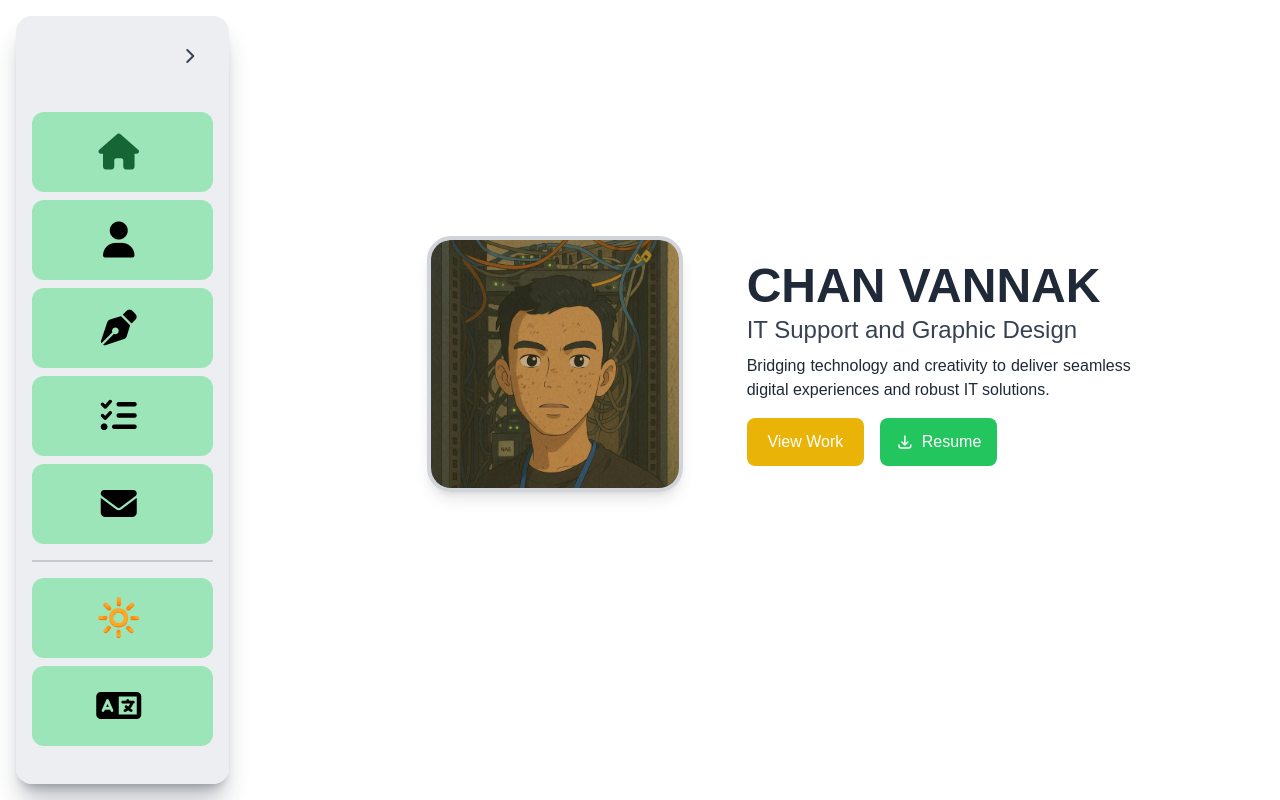
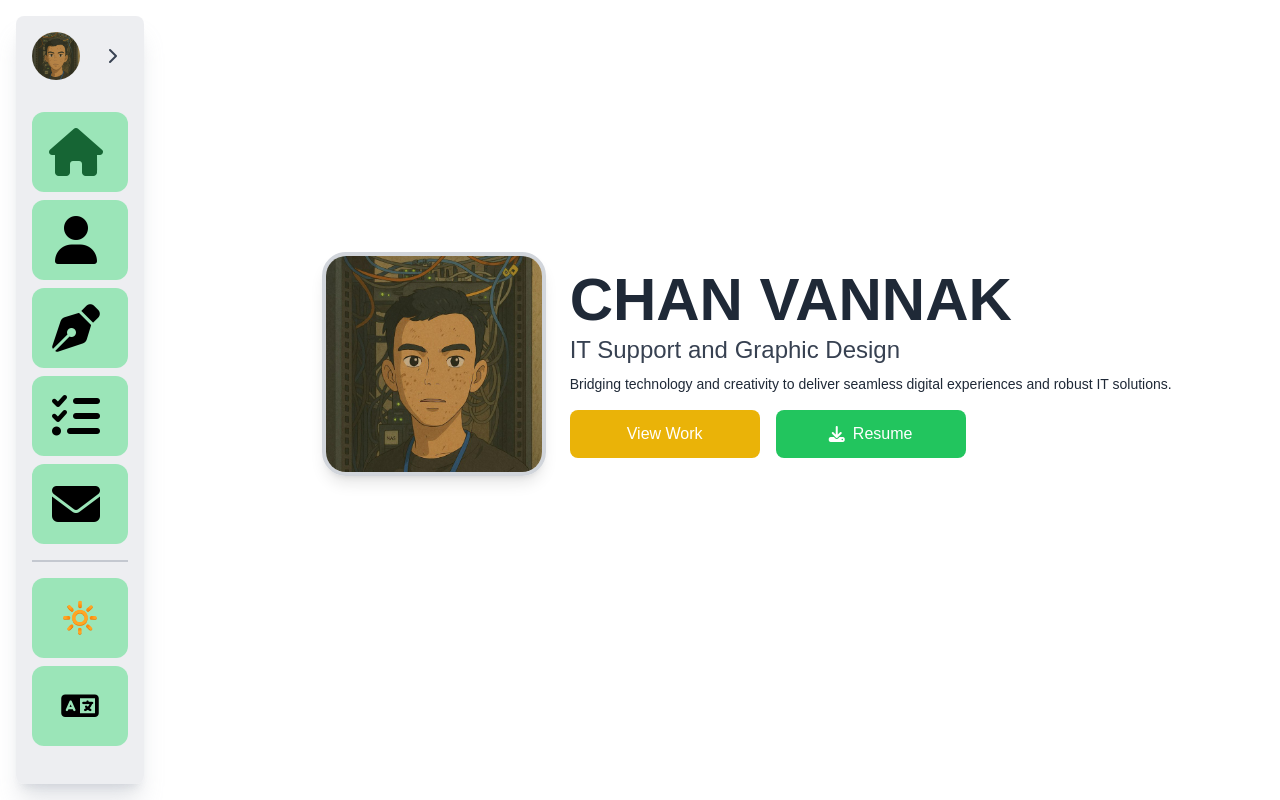
Before and after one commit to VannnakChan884/Vue-Portfolio, a Vue app: page / in a window 1280 px wide. Built offline with nearby package versions, Linux system fonts and the light colour scheme.

Commit message:
change width navbar

```diff
--- a/src/components/NavBar.vue
+++ b/src/components/NavBar.vue
@@ -16,8 +16,8 @@ const toggleMenu = () => {
 <template>
   <header class="w-full md:h-[96vh] md:w-1/4 lg:w-1/5 xl:w-1/6 fixed md:top-4 bottom-0 md:p-4 z-50">
     <div
-      class="w-full md:h-full p-2 md:p-4 flex flex-col absolute bottom-0 backdrop-blur-sm bg-gray-200/70 dark:bg-gray-800/70 rounded-t-2xl shadow-xl shadow-gray-800/30 md:rounded-b-2xl transition-all duration-300 ease-in-out"
-      :class="{ 'h-16': !isOpen, 'h-auto': isOpen }">
+      class="w-full md:h-full p-2 md:p-4 flex flex-col absolute bottom-0 backdrop-blur-sm bg-gray-200/70 dark:bg-gray-800/70 rounded-t-2xl shadow-xl shadow-gray-400/30 md:rounded-lg transition-all duration-300 ease-in-out"
+      :class="{ 'h-16 md:w-32': !isOpen, 'h-auto md:w-56': isOpen }">
       <!-- Mobile Header (always visible on mobile) -->
       <div class="md:hidden flex justify-between items-center mb-2">
         <h1 class="text-xl text-gray-700 dark:text-white/80 font-bold">Vannak</h1>
@@ -29,10 +29,12 @@ const toggleMenu = () => {
 
       <!-- Desktop Header -->
       <div class="hidden md:flex mb-4 justify-between items-center">
-        <h1 class="text-xl md:text-4xl text-gray-700 dark:text-white/80 font-bold transition-all duration-300"
-          :class="{ 'opacity-0 w-0': !isOpen, 'opacity-100 w-auto': isOpen }">Vannak</h1>
+        <h1 class="text-xl md:text-4xl text-gray-700 dark:text-white/80 font-bold transition-all duration-300 ease-in"
+          :class="{ 'hidden': !isOpen, 'flex': isOpen }">Vannak
+        </h1>
+        <img src="../assets/avatar.jpg" alt="Avatar" class="w-12 h-12 object-cover rounded-full transition duration-300 ease-in-out" :class="{ 'flex': !isOpen, 'hidden': isOpen }">
         <button @click="toggleMenu"
-          class="w-12 h-12 p-2 flex justify-center items-center hover:bg-gray-700 hover:dark:bg-white/80 hover:text-gray-200 text-gray-700 dark:text-white/80 hover:dark:text-gray-700 rounded-full transition duration-300 ease-in-out">
+          class="w-8 h-8 p-2 flex justify-center items-center hover:bg-gray-700 hover:dark:bg-white/80 hover:text-gray-200 text-gray-700 dark:text-white/80 hover:dark:text-gray-700 rounded-full transition duration-300 ease-in-out">
           <i class="fa-solid" :class="isOpen ? 'fa-chevron-left' : 'fa-chevron-right'"></i>
         </button>
       </div>
@@ -41,55 +43,53 @@ const toggleMenu = () => {
       <div class="overflow-hidden transition-all duration-300 ease-in-out"
         :class="{ 'max-h-0 md:max-h-full': !isOpen, 'max-h-screen': isOpen }">
         <nav class="grid grid-cols-7 md:grid-cols-1 gap-2 text-center md:mt-4">
-          <RouterLink to="/" class="h-14 md:h-20 bg-green-400/50 hover:bg-green-600/50 dark:bg-gray-900 dark:hover:bg-gray-700 dark:text-white/80 font-medium rounded-xl flex items-center justify-center transition"
+          <RouterLink to="/"
+            class="h-14 md:h-20 bg-green-400/50 hover:bg-green-600/50 dark:bg-gray-900 dark:hover:bg-gray-700 dark:text-white/80 font-medium rounded-xl flex flex-col md:flex-row items-center justify-center transition"
             :class="{ 'md:justify-start md:px-4': isOpen, 'md:justify-center': !isOpen }">
-            <i class="fa-solid fa-house text-green-800 dark:text-green-500 text-base md:text-4xl"></i>
-            <span class="text-[7px] font-bold md:text-sm ml-2 transition-all duration-300"
-              :class="{ 'opacity-0 md:opacity-0 md:w-0': !isOpen, 'opacity-100 md:opacity-100 md:w-auto': isOpen }">Home</span>
+            <i
+              class="fa-solid fa-house text-green-800 dark:text-green-500 text-base md:text-3xl lg:text-4xl xl:text-5xl"></i>
+            <span class="text-[7px] font-bold md:text-base lg:text-md xl:text-lg md:ml-2 transition-all duration-300"
+              :class="{ 'opacity-0 md:opacity-0 md:w-0 md:ml-0': !isOpen, 'opacity-100 md:opacity-100 md:w-auto': isOpen }">Home</span>
           </RouterLink>
           <RouterLink to="/about"
-            class="h-14 md:h-20 bg-green-400/50 hover:bg-green-600/50 dark:bg-gray-900 dark:hover:bg-gray-700 dark:text-white/80 font-medium rounded-xl flex items-center justify-center transition"
+            class="h-14 md:h-20 bg-green-400/50 hover:bg-green-600/50 dark:bg-gray-900 dark:hover:bg-gray-700 dark:text-white/80 font-medium rounded-xl flex flex-col md:flex-row items-center justify-center transition"
             :class="{ 'md:justify-start md:px-4': isOpen, 'md:justify-center': !isOpen }">
-            <i class="fa-solid fa-user text-base md:text-4xl"></i>
-            <span class="text-[7px] md:text-sm ml-2 transition-all duration-300"
-              :class="{ 'opacity-0 md:opacity-0 md:w-0': !isOpen, 'opacity-100 md:opacity-100 md:w-auto': isOpen }">About</span>
+            <i class="fa-solid fa-user text-base md:text-3xl lg:text-4xl xl:text-5xl"></i>
+            <span class="text-[7px] md:text-base lg:text-md xl:text-lg md:ml-2 transition-all duration-300"
+              :class="{ 'opacity-0 md:opacity-0 md:w-0 md:ml-0': !isOpen, 'opacity-100 md:opacity-100 md:w-auto': isOpen }">About</span>
           </RouterLink>
           <RouterLink to="/skill"
-            class="h-14 md:h-20 bg-green-400/50 hover:bg-green-600/50 dark:bg-gray-900 dark:hover:bg-gray-700 dark:text-white/80 font-medium rounded-xl flex items-center justify-center transition"
+            class="h-14 md:h-20 bg-green-400/50 hover:bg-green-600/50 dark:bg-gray-900 dark:hover:bg-gray-700 dark:text-white/80 font-medium rounded-xl flex flex-col md:flex-row items-center justify-center transition"
             :class="{ 'md:justify-start md:px-4': isOpen, 'md:justify-center': !isOpen }">
-            <i class="fa-solid fa-pen-nib text-base md:text-4xl"></i>
-            <span class="text-[7px] md:text-sm ml-2 transition-all duration-300"
-              :class="{ 'opacity-0 md:opacity-0 md:w-0': !isOpen, 'opacity-100 md:opacity-100 md:w-auto': isOpen }">Skills</span>
+            <i class="fa-solid fa-pen-nib text-base md:text-3xl lg:text-4xl xl:text-5xl"></i>
+            <span class="text-[7px] md:text-base lg:text-md xl:text-lg md:ml-2 transition-all duration-300"
+              :class="{ 'opacity-0 md:opacity-0 md:w-0 md:ml-0': !isOpen, 'opacity-100 md:opacity-100 md:w-auto': isOpen }">Skills</span>
           </RouterLink>
           <RouterLink to="/project"
-            class="h-14 md:h-20 bg-green-400/50 hover:bg-green-600/50 dark:bg-gray-900 dark:hover:bg-gray-700 dark:text-white/80 font-medium rounded-xl flex items-center justify-center transition"
+            class="h-14 md:h-20 bg-green-400/50 hover:bg-green-600/50 dark:bg-gray-900 dark:hover:bg-gray-700 dark:text-white/80 font-medium rounded-xl flex flex-col md:flex-row items-center justify-center transition"
             :class="{ 'md:justify-start md:px-4': isOpen, 'md:justify-center': !isOpen }">
-            <i class="fa-solid fa-list-check text-base md:text-4xl"></i>
-            <span class="text-[7px] md:text-sm ml-2 transition-all duration-300"
-              :class="{ 'opacity-0 md:opacity-0 md:w-0': !isOpen, 'opacity-100 md:opacity-100 md:w-auto': isOpen }">Projects</span>
+            <i class="fa-solid fa-list-check text-base md:text-3xl lg:text-4xl xl:text-5xl"></i>
+            <span class="text-[7px] md:text-base lg:text-md xl:text-lg md:ml-2 transition-all duration-300"
+              :class="{ 'opacity-0 md:opacity-0 md:w-0 md:ml-0': !isOpen, 'opacity-100 md:opacity-100 md:w-auto': isOpen }">Projects</span>
           </RouterLink>
           <RouterLink to="/contact"
-            class="h-14 md:h-20 bg-green-400/50 hover:bg-green-600/50 dark:bg-gray-900 dark:hover:bg-gray-700 dark:text-white/80 font-medium rounded-xl flex items-center justify-center transition"
+            class="h-14 md:h-20 bg-green-400/50 hover:bg-green-600/50 dark:bg-gray-900 dark:hover:bg-gray-700 dark:text-white/80 font-medium rounded-xl flex flex-col md:flex-row items-center justify-center transition"
             :class="{ 'md:justify-start md:px-4': isOpen, 'md:justify-center': !isOpen }">
-            <i class="fa-solid fa-envelope text-base md:text-4xl"></i>
-            <span class="text-[7px] md:text-sm ml-2 transition-all duration-300"
-              :class="{ 'opacity-0 md:opacity-0 md:w-0': !isOpen, 'opacity-100 md:opacity-100 md:w-auto': isOpen }">Contact</span>
+            <i class="fa-solid fa-envelope text-base md:text-3xl lg:text-4xl xl:text-5xl"></i>
+            <span class="text-[7px] md:text-base lg:text-md xl:text-lg md:ml-2 transition-all duration-300"
+              :class="{ 'opacity-0 md:opacity-0 md:w-0 md:ml-0': !isOpen, 'opacity-100 md:opacity-100 md:w-auto': isOpen }">Contact</span>
           </RouterLink>
 
           <!-- Mobile Screen -->
-          <button @click="toggleDark()"
-            class="md:hidden h-14 md:h-20 bg-green-400/50 hover:bg-green-600/50 dark:bg-gray-900 dark:hover:bg-gray-700 dark:text-white/80 font-medium rounded-xl flex flex-col items-center justify-center transition">
-            <span class="text-base md:text-4xl">
-              {{ isDark ? "🌜" : "🔆" }}
-            </span>
-          </button>
           <div class="md:hidden h-14 md:h-20 relative group">
             <button
               class="h-full w-full bg-green-400/50 hover:bg-green-600/50 dark:bg-gray-900 dark:hover:bg-gray-700 dark:text-white/80 font-medium rounded-xl flex flex-col items-center justify-center transition">
               <i class="fa-solid fa-language text-base md:text-4xl"></i>
+              <span class="md:ml-2 transition-all duration-300"
+                :class="{ 'opacity-0 md:opacity-0 md:w-0': !isOpen, 'text-[7px] opacity-100 md:opacity-100 md:w-auto': isOpen }">Language</span>
             </button>
             <div
-              class="fixed right-2 -top-8 md:top-20 md:left-0 w-24 bg-white dark:bg-gray-800 dark:text-gray-200 rounded-lg overflow-hidden shadow-lg py-0 z-10 invisible group-hover:visible opacity-0 group-hover:opacity-100 transition">
+              class="fixed right-14 -top-8 md:top-20 md:left-0 w-24 bg-white dark:bg-gray-800 dark:text-gray-200 rounded-lg overflow-hidden shadow-lg py-0 z-10 invisible group-hover:visible opacity-0 group-hover:opacity-100 transition">
               <a href="?lang=en"
                 class="block w-full text-left px-4 py-1 dark:hover:bg-gray-700 hover:bg-gray-200">English</a>
               <a href="?lang=kh"
@@ -98,6 +98,16 @@ const toggleMenu = () => {
                 class="block w-full text-left px-4 py-1 dark:hover:bg-gray-700 hover:bg-gray-200">中国</a>
             </div>
           </div>
+          <button @click="toggleDark()"
+            class="md:hidden h-14 md:h-20 bg-green-400/50 hover:bg-green-600/50 dark:bg-gray-900 dark:hover:bg-gray-700 dark:text-white/80 font-medium rounded-xl flex flex-col items-center justify-center transition">
+            <span class="text-base md:text-4xl">
+              {{ isDark ? "🌜" : "🔆" }}
+            </span>
+            <span class="md:ml-2 transition-all duration-300"
+              :class="{ 'opacity-0 md:opacity-0 md:w-0': !isOpen, 'text-[7px] opacity-100 md:opacity-100 md:w-auto': isOpen }">
+              {{ isDark ? "Dark" : "Light" }}
+            </span>
+          </button>
         </nav>
         <hr class="hidden md:flex border border-gray-400/50 mt-4">
 
@@ -106,11 +116,11 @@ const toggleMenu = () => {
           <button @click="toggleDark()"
             class="hidden md:flex h-14 md:h-20 bg-green-400/50 hover:bg-green-600/50 dark:bg-gray-900 dark:hover:bg-gray-700 dark:text-white/80 font-medium rounded-xl flex items-center justify-center transition"
             :class="{ 'md:justify-start md:px-4': isOpen, 'md:justify-center': !isOpen }">
-            <span class="text-base md:text-4xl">
+            <span class="text-base md:text-3xl">
               {{ isDark ? "🌜" : "🔆" }}
             </span>
             <span class="ml-2 transition-all duration-300"
-              :class="{ 'opacity-0 md:opacity-0 md:w-0': !isOpen, 'opacity-100 md:opacity-100 md:w-auto': isOpen }">
+              :class="{ 'opacity-0 md:opacity-0 md:w-0 md:ml-0': !isOpen, 'opacity-100 md:opacity-100 md:w-auto': isOpen }">
               {{ isDark ? "Dark" : "Light" }}
             </span>
           </button>
@@ -118,9 +128,9 @@ const toggleMenu = () => {
             <button
               class="h-full w-full bg-green-400/50 hover:bg-green-600/50 dark:bg-gray-900 dark:hover:bg-gray-700 dark:text-white/80 font-medium rounded-xl flex items-center justify-center transition"
               :class="{ 'md:justify-start md:px-4': isOpen, 'md:justify-center': !isOpen }">
-              <i class="fa-solid fa-language text-base md:text-4xl"></i>
+              <i class="fa-solid fa-language text-base md:text-3xl"></i>
               <span class="ml-2 transition-all duration-300"
-                :class="{ 'opacity-0 md:opacity-0 md:w-0': !isOpen, 'opacity-100 md:opacity-100 md:w-auto': isOpen }">Language</span>
+                :class="{ 'opacity-0 md:opacity-0 md:w-0 md:ml-0': !isOpen, 'opacity-100 md:opacity-100 md:w-auto': isOpen }">Language</span>
             </button>
             <div
               class="absolute right-0 top-2 w-24 bg-white dark:bg-gray-800 dark:text-gray-200 rounded-lg overflow-hidden shadow-lg py-0 z-10 invisible group-hover:visible opacity-0 group-hover:opacity-100 transition">
--- a/src/views/HomeView.vue
+++ b/src/views/HomeView.vue
@@ -1,28 +1,25 @@
 <template>
   <!-- Hero Section -->
   <div class="absolute right-0 w-full md:flex justify-center items-center md:w-3/4 lg:w-4/5 xl:w-5/6 h-[92vh] md:h-[100vh] px-6 pt-6 bg-white dark:bg-gray-900">
-    <div class="md:ml-4 lg:ml-6 xl:ml-0">
-      <div class="flex flex-col md:flex-row items-center pb-24">
-        <div class="md:w-1/2 mb-8 md:mb-0 flex justify-center">
+    <div class="md:ml-12 lg:ml-6 xl:ml-0">
+      <div class="flex flex-col md:flex-row space-x-6 items-center pb-24">
+        <div class="mb-8 md:mb-0 flex justify-center">
           <div
-            class="w-4/5 h-4/5 md:w-64 md:h-64 rounded-3xl overflow-hidden border-4 border-gray-300 dark:border-gray-800 shadow-lg">
+            class="w-4/5 h-4/5 md:w-56 md:h-56 rounded-3xl overflow-hidden border-4 border-gray-300 dark:border-gray-800 shadow-lg">
             <img src="../assets/avatar.jpg" alt="Vannak's Profile Photo" class="w-full h-full object-cover">
           </div>
         </div>
-        <div class="md:w-1/2 text-center md:text-left">
-          <h1 class="text-4xl lg:text-5xl font-bold text-gray-800 dark:text-gray-200 mb-1 uppercase">Chan Vannak</h1>
-          <h2 class="text-lg lg:text-2xl text-gray-700 dark:text-gray-300 mb-2 font-medium">IT Support and Graphic Design</h2>
-          <p class="text-gray-800 dark:text-gray-300 mb-4 max-w-lg mx-auto md:mx-0 font-light text-justify">
+        <div class="text-center md:text-left">
+          <h1 class="text-4xl md:text-3xl lg:text-5xl xl:text-6xl font-bold text-gray-800 dark:text-gray-200 mb-1 uppercase">Chan Vannak</h1>
+          <h2 class="text-lg md:text-md lg:text-2xl text-gray-700 dark:text-gray-300 mb-2 font-medium">IT Support and Graphic Design</h2>
+          <p class="text-gray-800 dark:text-gray-300 mb-4 md:text-sm font-light text-justify">
             Bridging technology and creativity to deliver seamless digital experiences and robust IT solutions.
           </p>
           <div class="grid grid-cols-2 lg:grid-cols-3 gap-4">
             <RouterLink to="/project" class="bg-yellow-500 hover:bg-gray-700 transition text-white text-center p-3 rounded-lg inline-block btn">View Work</RouterLink>
             <button id="downloadResume"
               class="bg-green-500 hover:bg-green-600 text-white px-4 py-2 rounded-lg flex items-center justify-center btn">
-              <svg class="w-5 h-5 mr-2" fill="none" stroke="currentColor" viewBox="0 0 24 24">
-                <path stroke-linecap="round" stroke-linejoin="round" stroke-width="2"
-                  d="M4 16v1a3 3 0 003 3h10a3 3 0 003-3v-1m-4-4l-4 4m0 0l-4-4m4 4V4"></path>
-              </svg>
+              <i class="fa-solid fa-download mr-2"></i>
               Resume
             </button>
           </div>
```
